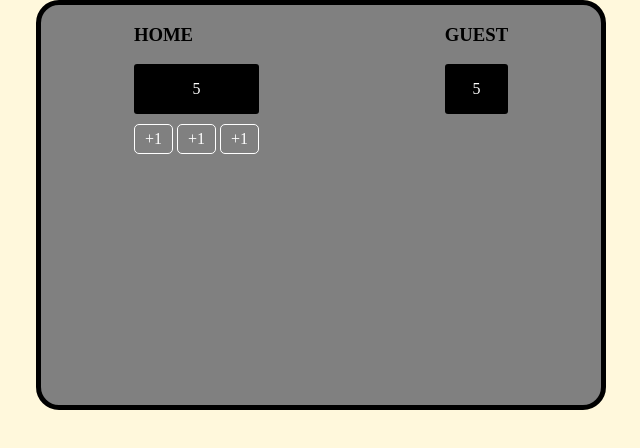
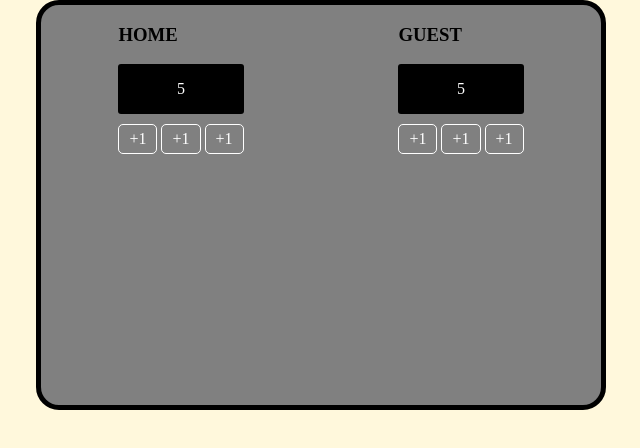
Before and after one commit to Civil-t/Basketball-Scoreboard, a website built with Vite: page index.html in a window 1280 px wide. Shown: the whole page, without its empty margins (319-959 px from the left). Built offline with nearby package versions, Linux system fonts and the light colour scheme.

Commit message:
completed basic frame i.e header, score-display and buttons with basic styling

```diff
--- a/index.html
+++ b/index.html
@@ -24,6 +24,11 @@
         <div class="guest-score">
           <p>5</p>
         </div>
+        <div class="btns">
+          <button class="btn">+1</button>
+          <button class="btn">+1</button>
+          <button class="btn">+1</button>
+        </div>
       </div>
     </div>
     <script src="index.js"></script>
```
